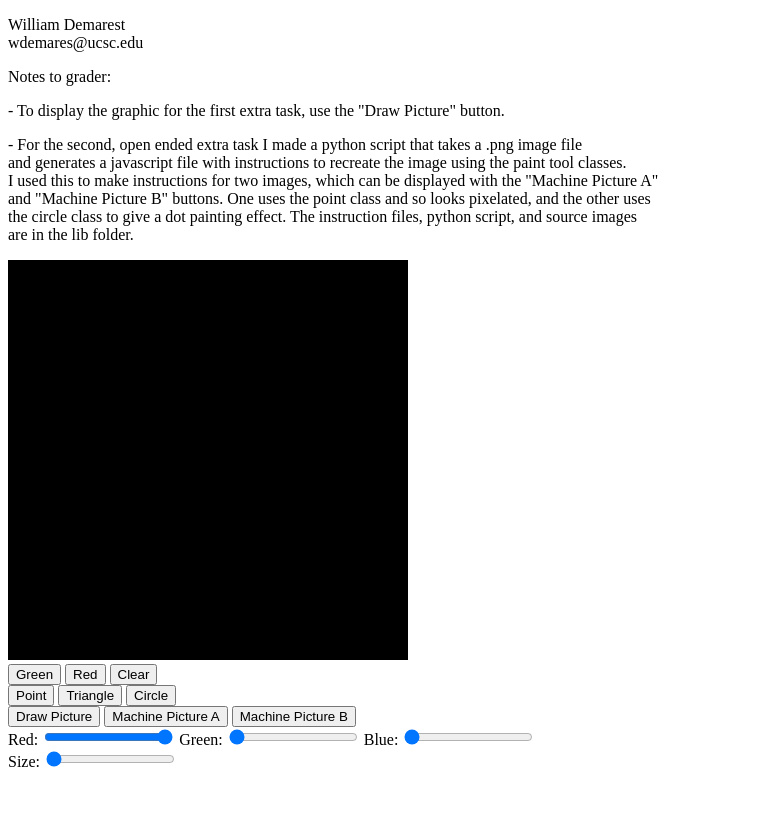
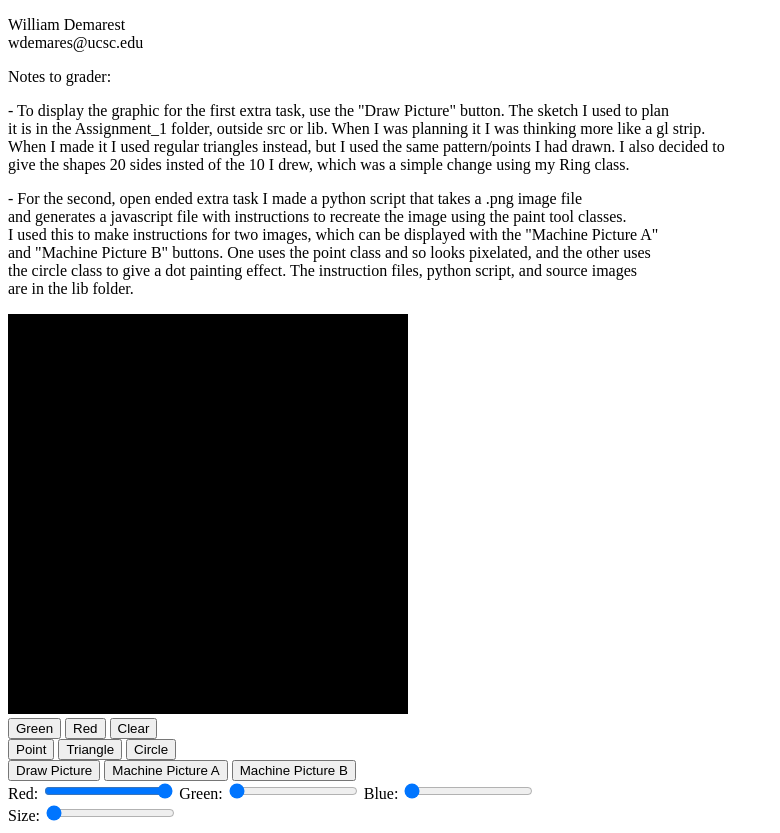
Before and after one commit to WilliamDemarest/cse160assignments_wdemares, a plain HTML site: page Assignment_1/src/asg1.html in a window 1280 px wide. Shown: the whole page, without its empty margins (0-780 px from the left). Before the commit the page ends 800 px from the top, so only its background shows below. Drawn offline with Linux system fonts and the light colour scheme.

Commit message:
sketch and explination for draw

```diff
--- a/Assignment_1/src/asg1.html
+++ b/Assignment_1/src/asg1.html
@@ -10,7 +10,11 @@
       wdemares@ucsc.edu <br>
     </p>
     Notes to grader: <p>
-    - To display the graphic for the first extra task, use the "Draw Picture" button.<p>
+    - To display the graphic for the first extra task, use the "Draw Picture" button. The sketch I used to plan <br>
+    it is in the Assignment_1 folder, outside src or lib. When I was planning it I was thinking more like a gl strip. <br>
+    When I made it I used regular triangles instead, but I used the same pattern/points I had drawn. I also decided to <br>
+    give the shapes 20 sides insted of the 10 I drew, which was a simple change using my Ring class.<p>
+
     - For the second, open ended extra task I made a python script that takes a .png image file <br>
     and generates a javascript file with instructions to recreate the image using the paint tool classes. <br>
     I used this to make instructions for two images, which can be displayed with the "Machine Picture A" <br>
```
Also changed, not shown: 1 other file.
